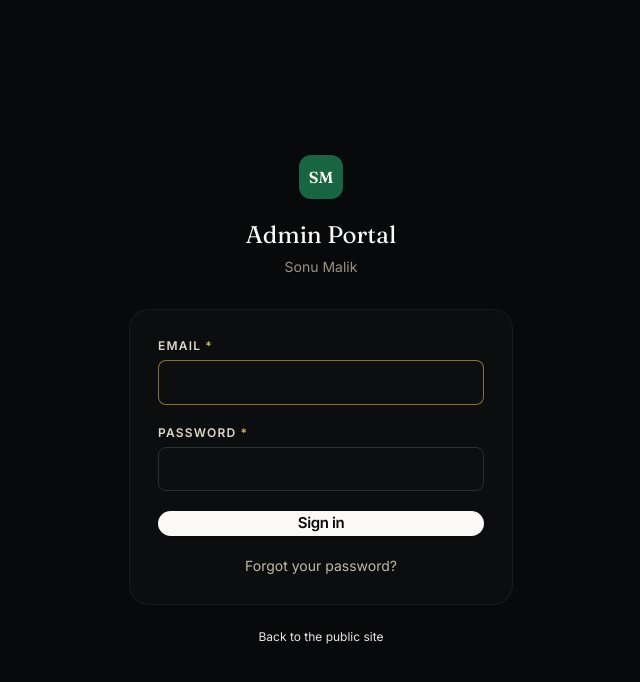
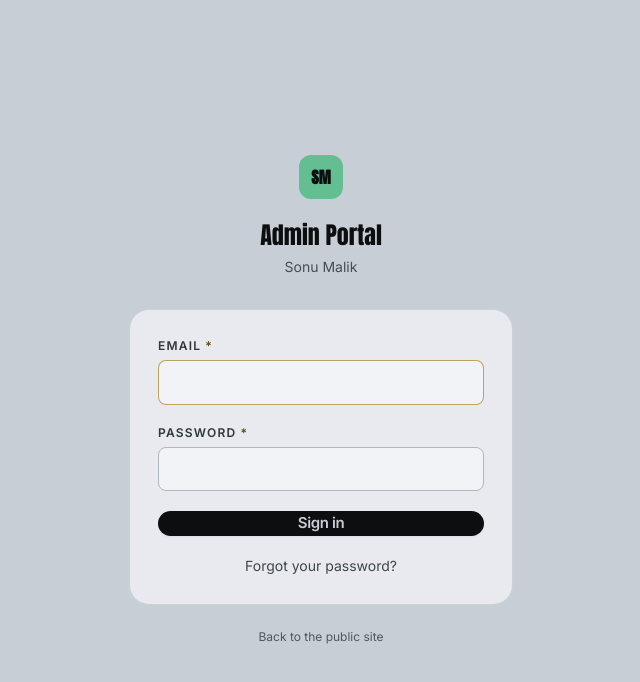
Before and after one commit to devkaran2901/sm-portfolio, a Next.js app: page /admin/login in a window 1280 px wide. Shown: the top 682 px of the page, without its empty margins (319-959 px from the left). Built offline with nearby package versions, Linux system fonts and the light colour scheme; no server answers.

Commit message:
Upgraded the UI

```diff
--- a/src/app/globals.css
+++ b/src/app/globals.css
@@ -4,8 +4,13 @@
 
 @layer base {
   :root {
-    --font-display: 'Fraunces Fallback', Georgia, serif;
-    --font-sans: 'Inter Fallback', system-ui, sans-serif;
+    /*
+     * --font-display and --font-sans are set by next/font on <html>. They are
+     * deliberately NOT redeclared here: a `:root` rule has the same specificity
+     * as next/font's generated class, so declaring them again wins on source
+     * order and pins the site to the metric fallback, never loading the real
+     * face. The fallback stacks live in tailwind.config.ts instead.
+     */
     --shell-gutter: clamp(1.25rem, 5vw, 4rem);
   }
 
--- a/src/app/layout.tsx
+++ b/src/app/layout.tsx
@@ -1,5 +1,5 @@
 import type { Metadata, Viewport } from 'next';
-import { Fraunces, Inter } from 'next/font/google';
+import { Anton, Inter } from 'next/font/google';
 
 import { SITE } from '@/content/defaults';
 import { siteUrl } from '@/lib/env';
@@ -9,10 +9,11 @@ import './globals.css';
  * Fonts are self-hosted by next/font at build time: no runtime request to a
  * third party, no layout shift from a late swap, and no cookie set by a font CDN.
  */
-// Variable font: the full weight range ships in one file, so no `weight` list.
-const display = Fraunces({
+// Anton ships a single heavy weight by design, so `font-semibold` and friends
+// are no-ops on display text - the face is already the poster weight.
+const display = Anton({
   subsets: ['latin'],
-  style: ['normal', 'italic'],
+  weight: '400',
   variable: '--font-display',
   display: 'swap',
 });
@@ -41,7 +42,7 @@ export const metadata: Metadata = {
 };
 
 export const viewport: Viewport = {
-  themeColor: '#08090A',
+  themeColor: '#C8CED6',
   width: 'device-width',
   initialScale: 1,
   viewportFit: 'cover',
--- a/src/components/admin/Charts.tsx
+++ b/src/components/admin/Charts.tsx
@@ -26,21 +26,21 @@ import { formatNumber, formatPercent } from '@/lib/utils';
  * elsewhere on the page, because a canvas alone is not accessible.
  */
 
-const SERIES = ['#3F9C6E', '#C29B31', '#5B9BD5', '#9C9081', '#6FBB93', '#E5D08C'];
+const SERIES = ['#2C8C5E', '#A8821F', '#3B7CB8', '#7E8792', '#63BE92', '#D4B65A'];
 
-const AXIS = { stroke: '#5A6369', fontSize: 11 };
-const GRID = '#1E2225';
+const AXIS = { stroke: '#7E8792', fontSize: 11 };
+const GRID = '#BFC6CF';
 
 const tooltipStyle = {
   contentStyle: {
-    background: '#0E1011',
-    border: '1px solid #2A2F33',
+    background: '#F6F7F9',
+    border: '1px solid #BFC6CF',
     borderRadius: 10,
     fontSize: 12,
-    color: '#F6F2EA',
+    color: '#0C0E10',
   },
-  labelStyle: { color: '#9C9081', marginBottom: 4 },
-  itemStyle: { color: '#F6F2EA' },
+  labelStyle: { color: '#586069', marginBottom: 4 },
+  itemStyle: { color: '#22262B' },
 };
 
 function shortDate(value: string) {
@@ -151,7 +151,7 @@ export function HorizontalBars({ data }: { data: BreakdownDatum[] }) {
             axisLine={false}
             {...AXIS}
           />
-          <Tooltip {...tooltipStyle} cursor={{ fill: '#15181A' }} />
+          <Tooltip {...tooltipStyle} cursor={{ fill: '#DCE1E7' }} />
           <Bar dataKey="value" name="Sessions" radius={[0, 5, 5, 0]}>
             {data.map((entry, index) => (
               <Cell key={entry.key} fill={SERIES[index % SERIES.length]} />
@@ -220,7 +220,7 @@ export function InquiryTrendChart({ data }: { data: Array<{ date: string; total:
           <YAxis allowDecimals={false} tickLine={false} axisLine={false} width={40} {...AXIS} />
           <Tooltip
             {...tooltipStyle}
-            cursor={{ fill: '#15181A' }}
+            cursor={{ fill: '#DCE1E7' }}
             labelFormatter={(label) => shortDate(String(label))}
           />
           <Bar dataKey="total" name="Inquiries" fill={SERIES[1]} radius={[5, 5, 0, 0]} />
--- a/src/components/sections/Hero.tsx
+++ b/src/components/sections/Hero.tsx
@@ -23,7 +23,7 @@ export function Hero({ profile, stats }: { profile: ProfileView; stats: StatView
       {/* Turf-toned wash and a faint pitch line: atmosphere without a stock photo. */}
       <div
         aria-hidden="true"
-        className="pointer-events-none absolute inset-0 bg-[radial-gradient(120%_80%_at_75%_-10%,rgba(35,127,82,0.22),transparent_58%),radial-gradient(90%_60%_at_10%_110%,rgba(168,130,31,0.14),transparent_60%)]"
+        className="pointer-events-none absolute inset-0 bg-[radial-gradient(120%_80%_at_75%_-10%,rgba(35,127,82,0.14),transparent_58%),radial-gradient(90%_60%_at_10%_110%,rgba(168,130,31,0.12),transparent_60%)]"
       />
       <div
         aria-hidden="true"
--- a/src/components/sections/InternationalMap.tsx
+++ b/src/components/sections/InternationalMap.tsx
@@ -23,7 +23,7 @@ export function InternationalMap() {
               className="absolute inset-0 opacity-70"
               style={{
                 backgroundImage:
-                  'linear-gradient(to right, rgba(90,99,105,0.16) 1px, transparent 1px), linear-gradient(to bottom, rgba(90,99,105,0.16) 1px, transparent 1px)',
+                  'linear-gradient(to right, rgba(60,68,76,0.18) 1px, transparent 1px), linear-gradient(to bottom, rgba(60,68,76,0.18) 1px, transparent 1px)',
                 backgroundSize: '8.333% 12.5%',
               }}
             />
--- a/src/components/site/PageHeader.tsx
+++ b/src/components/site/PageHeader.tsx
@@ -24,7 +24,7 @@ export function PageHeader({
     <div className="grain relative overflow-hidden border-b border-ink-800">
       <div
         aria-hidden="true"
-        className="pointer-events-none absolute inset-0 bg-[radial-gradient(90%_70%_at_85%_-20%,rgba(35,127,82,0.16),transparent_60%)]"
+        className="pointer-events-none absolute inset-0 bg-[radial-gradient(90%_70%_at_85%_-20%,rgba(35,127,82,0.12),transparent_60%)]"
       />
 
       <div className="shell relative py-16 sm:py-20">
--- a/src/components/ui/Primitives.tsx
+++ b/src/components/ui/Primitives.tsx
@@ -177,8 +177,8 @@ export function MediaPlaceholder({
         className={cn(
           'absolute inset-0 opacity-[0.18]',
           tone === 'dark'
-            ? 'bg-[linear-gradient(135deg,transparent_46%,rgba(255,255,255,0.5)_50%,transparent_54%)]'
-            : 'bg-[linear-gradient(135deg,transparent_46%,rgba(0,0,0,0.35)_50%,transparent_54%)]',
+            ? 'bg-[linear-gradient(135deg,transparent_46%,rgba(12,14,16,0.32)_50%,transparent_54%)]'
+            : 'bg-[linear-gradient(135deg,transparent_46%,rgba(246,247,249,0.45)_50%,transparent_54%)]',
         )}
       />
       <p
--- a/tailwind.config.ts
+++ b/tailwind.config.ts
@@ -2,8 +2,19 @@ import type { Config } from 'tailwindcss';
 
 /**
  * Design language: Premium + Editorial + Sports + Executive.
- * Deep charcoal ground, warm-white paper, cricket-turf green accent,
- * restrained brass highlight. No neon, no heavy gradients.
+ *
+ * The palette is keyed to ROLE, not to literal lightness, which is what lets the
+ * whole site change ground without touching a single component:
+ *
+ *   ink   = surfaces. Higher numbers sit further back (950 is the page itself,
+ *           900/800 are raised cards and dividers, 700/600 are borders).
+ *   bone  = content. Lower numbers read strongest (50 is a heading, 500 is a
+ *           caption).
+ *   turf / brass / danger / info = accents, following the same convention:
+ *           low numbers are text, high numbers are fills and tints.
+ *
+ * Every component already uses `bg-ink-*` for surfaces and `text-bone-*` for
+ * copy, so the values below define the theme in one place.
  */
 const config: Config = {
   content: ['./src/**/*.{ts,tsx,mdx}'],
@@ -11,51 +22,63 @@ const config: Config = {
   theme: {
     extend: {
       colors: {
+        // Surfaces: cool light grey ground with near-white cards.
         ink: {
-          950: '#08090A',
-          900: '#0E1011',
-          800: '#15181A',
-          700: '#1E2225',
-          600: '#2A2F33',
-          500: '#3B4247',
-          400: '#5A6369',
-          tint: '#0B0F0D',
+          950: '#C8CED6', // page background
+          900: '#F6F7F9', // cards, panels, admin sidebar
+          800: '#DCE1E7', // dividers and hover fills
+          700: '#BFC6CF', // default borders
+          600: '#ADB6C1', // stronger borders
+          500: '#7E8792', // icons and faint marks
+          400: '#5C646E',
+          tint: '#BDC5CE',
         },
+        /*
+         * Content: near-black through to muted grey.
+         *
+         * The ground sits at 61% relative luminance, so 4.5:1 forces the whole
+         * range darker than a dark theme would need. The steps are compressed
+         * rather than extended: every shade here clears AA against ink-950, and
+         * hierarchy is carried by the remaining separation.
+         */
         bone: {
-          50: '#FCFAF6',
-          100: '#F6F2EA',
-          200: '#EDE7DB',
-          300: '#DED6C6',
-          400: '#C3B9A5',
-          500: '#9C9081',
+          50: '#0C0E10', // headings          13.1:1
+          100: '#15181B', // 12.0:1
+          200: '#22262B', // body copy        10.5:1
+          300: '#2F363C', // secondary copy    8.3:1
+          400: '#3E454C', // muted copy        6.1:1
+          500: '#464D54', // captions          5.4:1
+          600: '#4F575F', // faintest labels   4.6:1
         },
         turf: {
-          50: '#EDF7F1',
-          100: '#D3EBDD',
-          200: '#A5D6BB',
-          300: '#6FBB93',
-          400: '#3F9C6E',
-          500: '#237F52',
-          600: '#186641',
-          700: '#134F33',
-          800: '#0E3B27',
-          900: '#0A291B',
+          50: '#0A291B',
+          100: '#0E3B27',
+          200: '#175239', // accent text
+          300: '#1E6A47',
+          400: '#2C8C5E', // dots and markers
+          500: '#3BA372', // fills
+          600: '#63BE92',
+          700: '#93D6B2',
+          800: '#BEE7D1',
+          900: '#DCF1E6', // faint tints
         },
+        // Gold has to run dark to stay legible on a light ground: the text
+        // shades (100-300) all clear AA, while 400+ are borders and fills only.
         brass: {
-          50: '#FBF6E7',
-          100: '#F3E7C2',
-          200: '#E5D08C',
-          300: '#D4B65A',
-          400: '#C29B31',
-          500: '#A8821F',
-          600: '#866718',
-          700: '#654E13',
+          50: '#2E2405',
+          100: '#3D2F08', // link hover        8.4:1
+          200: '#4E3C0B', // accent text       6.6:1
+          300: '#5E4910', // eyebrows          5.4:1
+          400: '#A8821F', // borders
+          500: '#C29B31',
+          600: '#D4B65A',
+          700: '#E7D394', // tinted fills
         },
-        danger: { 400: '#E4674F', 500: '#C74B33', 600: '#9E3925' },
-        info: { 400: '#5B9BD5', 500: '#3B7CB8' },
+        danger: { 400: '#93291D', 500: '#C0392B', 600: '#B32D1C' },
+        info: { 400: '#245078', 500: '#3B7CB8' },
       },
       fontFamily: {
-        display: ['var(--font-display)', 'Georgia', 'Cambria', 'Times New Roman', 'serif'],
+        display: ['var(--font-display)', 'Haettenschweiler', 'Impact', 'sans-serif'],
         sans: ['var(--font-sans)', 'ui-sans-serif', 'system-ui', 'Segoe UI', 'Helvetica', 'Arial', 'sans-serif'],
         mono: ['ui-monospace', 'SFMono-Regular', 'Menlo', 'Consolas', 'monospace'],
       },
@@ -70,8 +93,8 @@ const config: Config = {
       spacing: { section: 'clamp(4rem, 9vw, 8.5rem)' },
       borderRadius: { xl2: '1.25rem' },
       boxShadow: {
-        card: '0 1px 2px rgba(8,9,10,0.06), 0 12px 32px -18px rgba(8,9,10,0.35)',
-        lift: '0 2px 4px rgba(8,9,10,0.08), 0 28px 60px -28px rgba(8,9,10,0.45)',
+        card: '0 1px 2px rgba(12,14,16,0.05), 0 12px 32px -18px rgba(12,14,16,0.22)',
+        lift: '0 2px 4px rgba(12,14,16,0.07), 0 28px 60px -28px rgba(12,14,16,0.30)',
       },
       transitionTimingFunction: { editorial: 'cubic-bezier(0.22, 1, 0.36, 1)' },
       keyframes: {
```
Also changed, not shown: src/components/ui/Form.tsx (line endings or trailing spaces).
